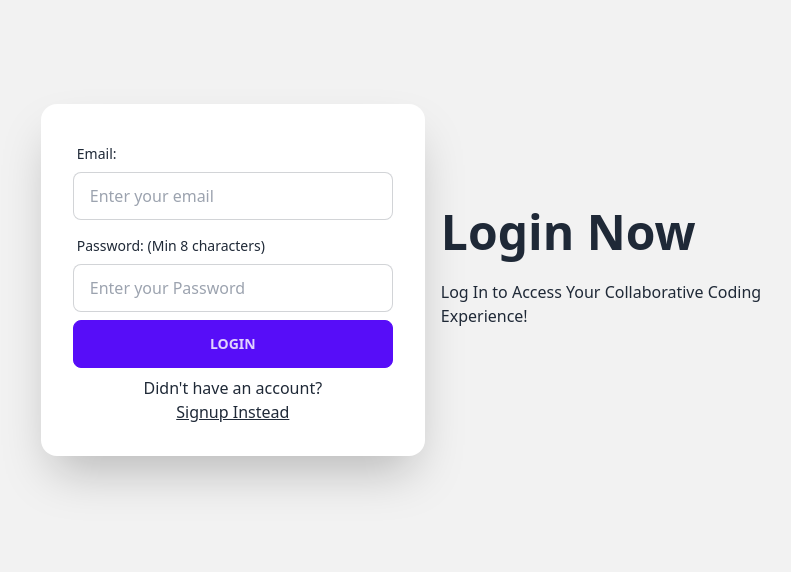
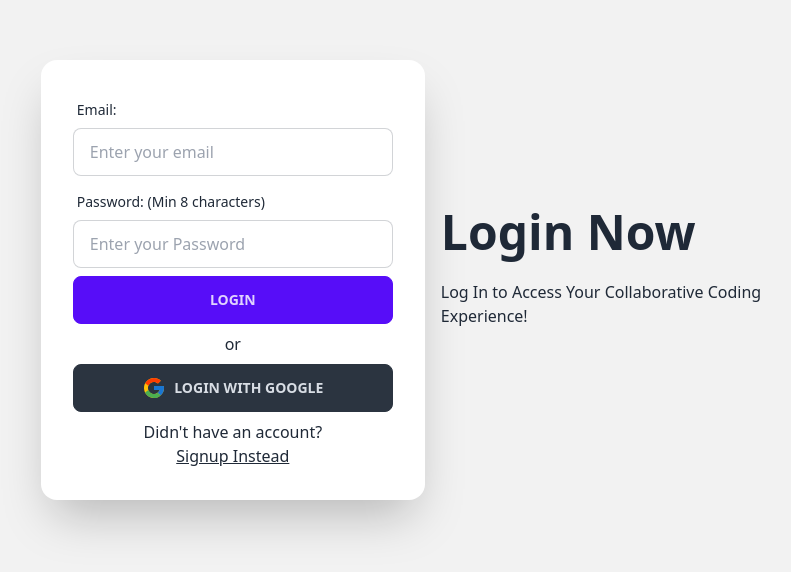
Before and after one commit to uniquesonu/CodeConnect, a React (Vite) app: page /login in a window 1280 px wide. Shown: the part 120-692 px from the top of the page, without its empty margins (221-1012 px from the left). Built offline with nearby package versions, Linux system fonts and the light colour scheme; no server answers.

Commit message:
Google auth added

```diff
--- a/src/components/Auth.jsx
+++ b/src/components/Auth.jsx
@@ -1,6 +1,7 @@
 import React, { useEffect } from 'react'
 import { Link, useNavigate } from 'react-router-dom'
 import { account } from '../appwrite/appwriteConfig';
+import {FcGoogle} from 'react-icons/fc'
 
 function Auth({
   title,
@@ -17,6 +18,14 @@ function Auth({
   setName
 }){
   const navigate = useNavigate();
+  const handleGoogle = async() =>{
+    account.createOAuth2Session(
+      'google',
+      "http://localhost:5173",
+      "http://localhost:5173/login"
+      );
+
+  }
   useEffect(()=>{
     const user = account.get();
     user.then(()=>{
@@ -81,11 +90,14 @@ function Auth({
         </div>
 
         {button}
+        <span className='text-center'>or</span>
+        <button className='btn btn-neutral' onClick={handleGoogle}><span className='flex text-center items-center gap-2'><FcGoogle size={24}/> Login with Google</span></button>
         <span className='text-center'>
           {bottomQn}
           <br />
           <Link to={bottomLink} className='link'>{bottomLabel}</Link>
         </span>
+
 
       </div>
     </div>
```
